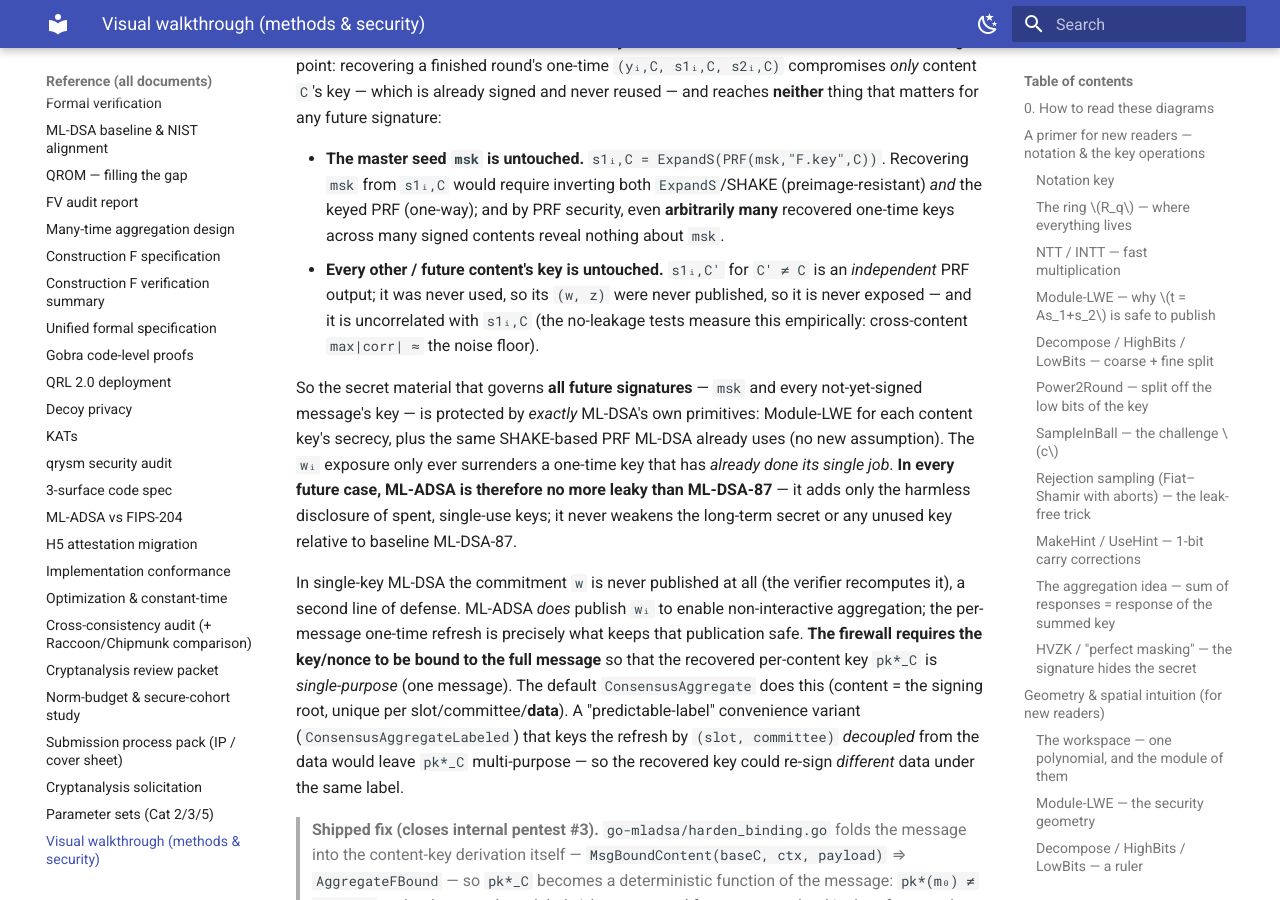
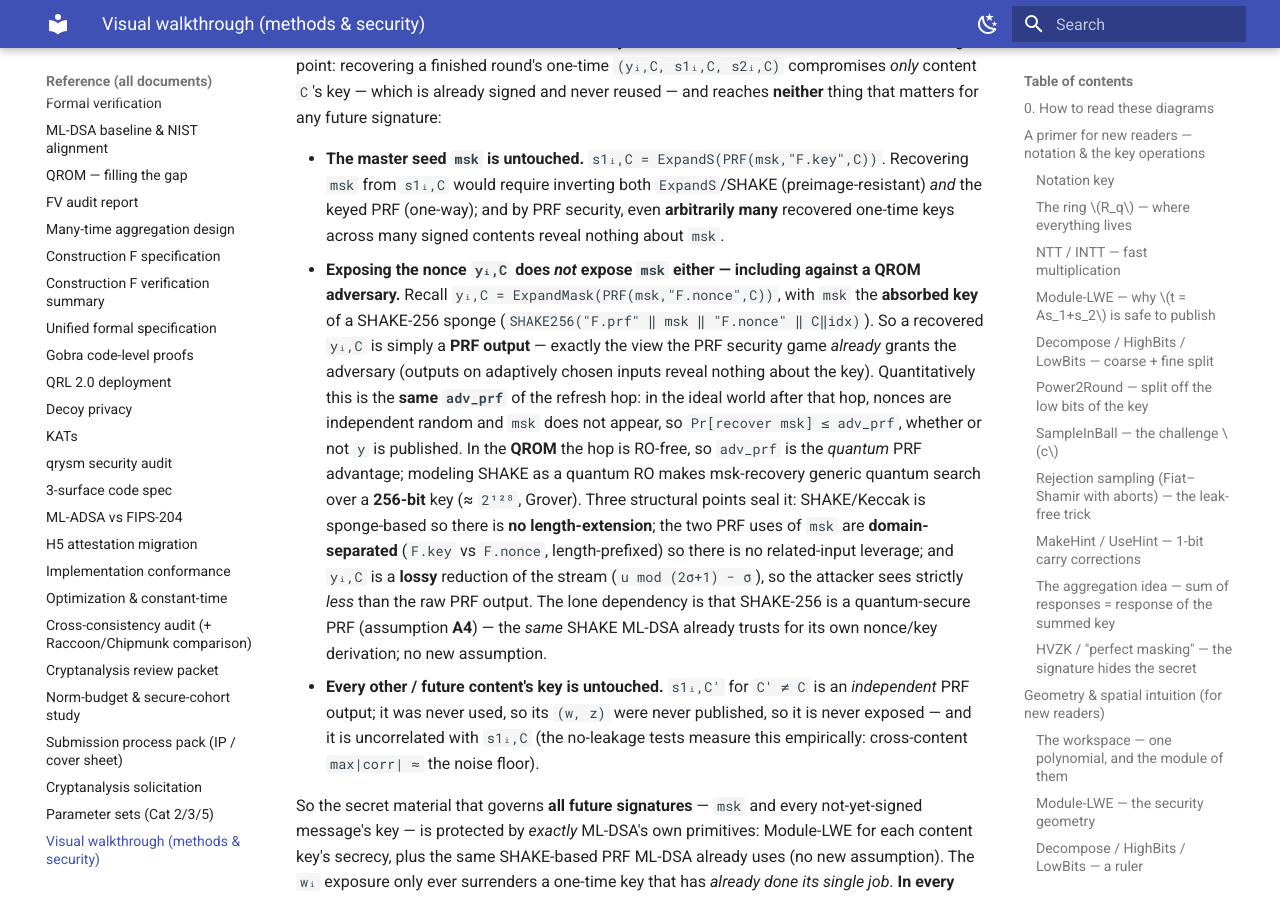
Before and after one commit to pq-cybarg/ml-adsa-site, an MkDocs documentation site: the page built from docs/reference/41-visual-methods-and-security.md, in a window 1280 px wide and 900 px high, scrolled down 34281 px. Built offline with MkDocs 1.6.1 and Material for MkDocs 9.7.7, drawn with Linux system fonts in a browser that asks for light colours.

Commit message:
docs(41): exposing the nonce y does not leak msk (incl. QROM) — explicit §6 bullet
Mirror of main. y_i,C is a PRF output (msk = absorbed SHAKE key); recovering msk = PRF key-recovery, bounded
by adv_prf (QROM: quantum PRF advantage, ~2^128 generic search over 256-bit msk). Sponge ⇒ no length
extension; F.key/F.nonce domain-separated; y lossy. Sole dependency: SHAKE-256 quantum-secure PRF (A4).

```diff
--- a/docs/reference/41-visual-methods-and-security.md
+++ b/docs/reference/41-visual-methods-and-security.md
@@ -1218,6 +1218,20 @@ already signed and never reused — and reaches **neither** thing that matters f
   `s1ᵢ,C` would require inverting both `ExpandS`/SHAKE (preimage-resistant) *and* the keyed PRF (one-way); and
   by PRF security, even **arbitrarily many** recovered one-time keys across many signed contents reveal
   nothing about `msk`.
+- **Exposing the nonce `yᵢ,C` does *not* expose `msk` either — including against a QROM adversary.** Recall
+  `yᵢ,C = ExpandMask(PRF(msk,"F.nonce",C))`, with `msk` the **absorbed key** of a SHAKE-256 sponge
+  (`SHAKE256("F.prf" ‖ msk ‖ "F.nonce" ‖ C‖idx)`). So a recovered `yᵢ,C` is simply a **PRF output** — exactly
+  the view the PRF security game *already* grants the adversary (outputs on adaptively chosen inputs reveal
+  nothing about the key). Quantitatively this is the **same `adv_prf`** of the refresh hop: in the ideal world
+  after that hop, nonces are independent random and `msk` does not appear, so `Pr[recover msk] ≤ adv_prf`,
+  whether or not `y` is published. In the **QROM** the hop is RO-free, so `adv_prf` is the *quantum* PRF
+  advantage; modeling SHAKE as a quantum RO makes msk-recovery generic quantum search over a **256-bit** key
+  (≈ `2¹²⁸`, Grover). Three structural points seal it: SHAKE/Keccak is sponge-based so there is **no
+  length-extension**; the two PRF uses of `msk` are **domain-separated** (`F.key` vs `F.nonce`,
+  length-prefixed) so there is no related-input leverage; and `yᵢ,C` is a **lossy** reduction of the stream
+  (`u mod (2σ+1) − σ`), so the attacker sees strictly *less* than the raw PRF output. The lone dependency is
+  that SHAKE-256 is a quantum-secure PRF (assumption **A4**) — the *same* SHAKE ML-DSA already trusts for its
+  own nonce/key derivation; no new assumption.
 - **Every other / future content's key is untouched.** `s1ᵢ,C'` for `C' ≠ C` is an *independent* PRF output;
   it was never used, so its `(w, z)` were never published, so it is never exposed — and it is uncorrelated
   with `s1ᵢ,C` (the no-leakage tests measure this empirically: cross-content `max|corr| ≈` the noise floor).
```
